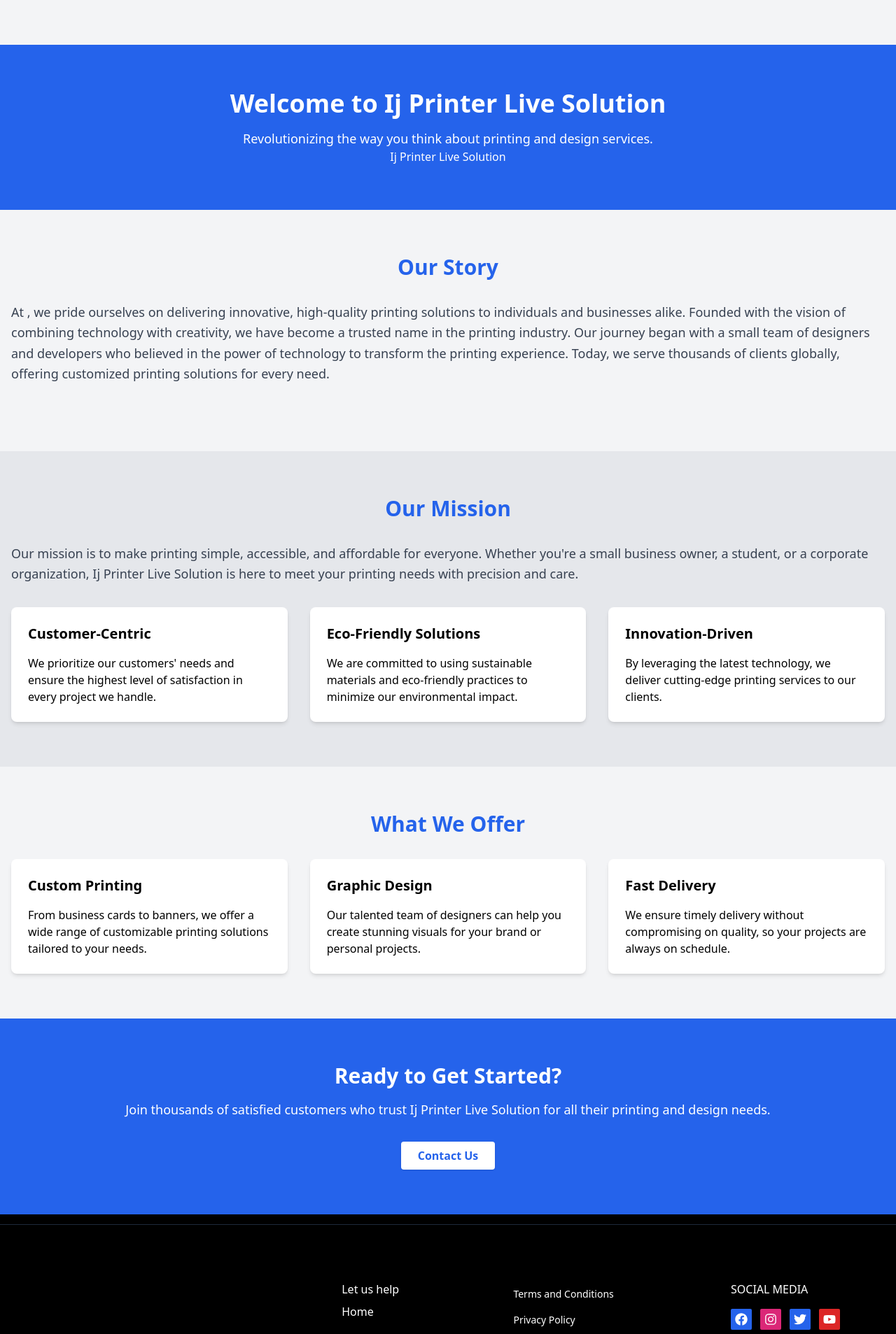
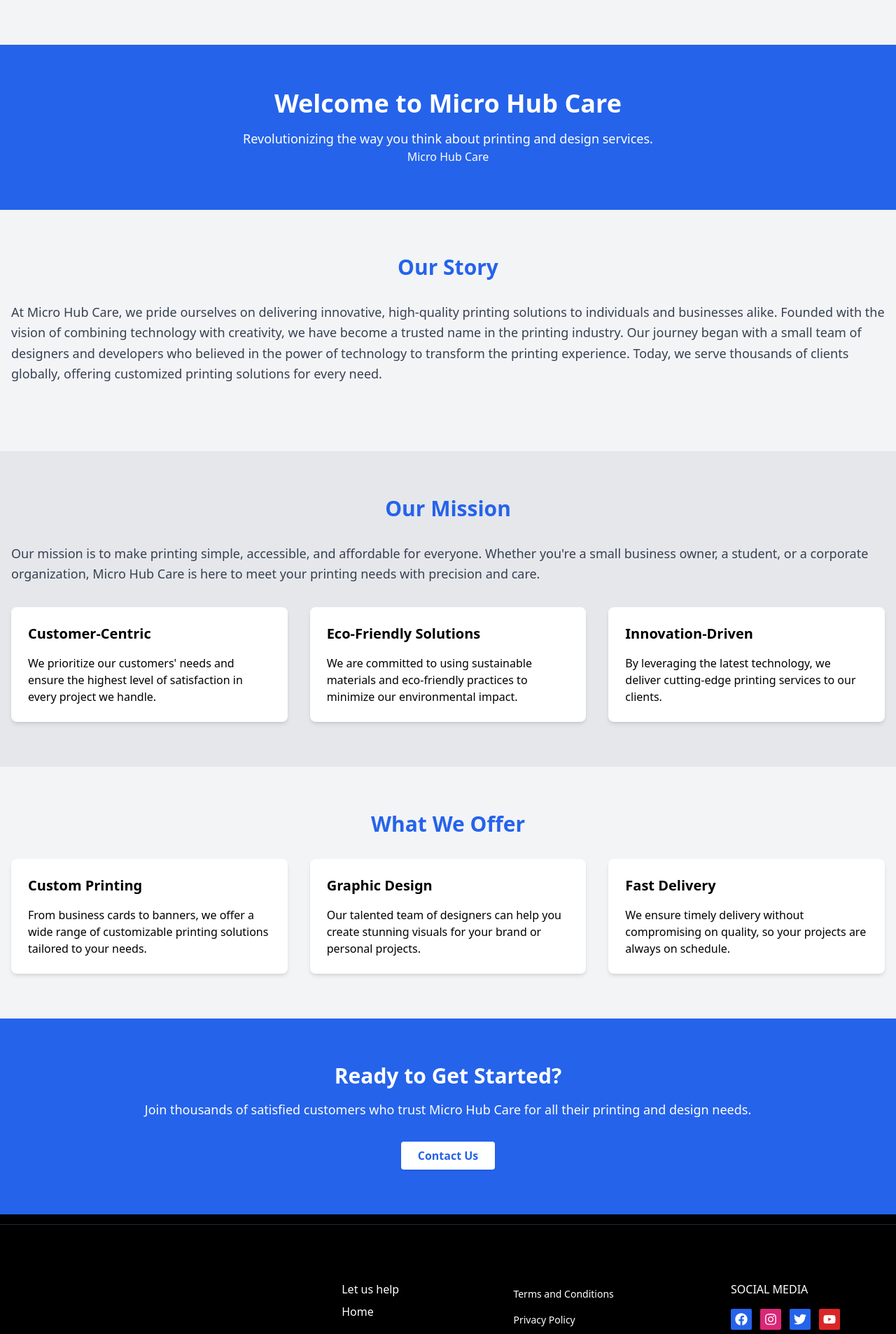
Before and after one commit to rafatparween/eztechprint, a Next.js app: page /about in a window 1280 px wide. Shown: the top 1907 px of the page at 70% size. Built offline with nearby package versions, Linux system fonts and the light colour scheme.

Commit message:
Update page.js

```diff
--- a/app/about/page.js
+++ b/app/about/page.js
@@ -6,10 +6,10 @@ export default function About() {
       {/* Hero Section */}
       <header className="bg-blue-600 text-white py-16  ">
         <div className="container mx-auto px-4 text-center">
-          <h1 className="text-4xl font-bold mb-4 text-white">Welcome to Ij Printer Live Solution</h1>
+          <h1 className="text-4xl font-bold mb-4 text-white">Welcome to Micro Hub Care</h1>
           <p className="text-lg">
             Revolutionizing the way you think about printing and design services.
-          </p> Ij Printer Live Solution
+          </p> Micro Hub Care
         </div>
       </header>
 
@@ -18,7 +18,7 @@ export default function About() {
         <div className="container mx-auto px-4">
           <h2 className="text-3xl font-bold text-center mb-8 text-[#2563EB]">Our Story</h2>
           <p className="text-lg leading-relaxed text-gray-700 mb-8">
-            At , we pride ourselves on delivering innovative, high-quality printing solutions to individuals and businesses alike.
+            At Micro Hub Care, we pride ourselves on delivering innovative, high-quality printing solutions to individuals and businesses alike.
             Founded with the vision of combining technology with creativity, we have become a trusted name in the printing industry. Our journey began with a
             small team of designers and developers who believed in the power of technology to transform the printing experience. Today, we serve thousands of
             clients globally, offering customized printing solutions for every need.
@@ -32,7 +32,7 @@ export default function About() {
           <h2 className="text-3xl font-bold text-center mb-8 text-[#2563EB]">Our Mission</h2>
           <p className="text-lg leading-relaxed text-gray-700 mb-8">
             Our mission is to make printing simple, accessible, and affordable for everyone.
-            Whether you're a small business owner, a student, or a corporate organization, Ij Printer Live Solution
+            Whether you're a small business owner, a student, or a corporate organization, Micro Hub Care
              is here to meet your printing needs with precision and care.
           </p>
           <div className="grid grid-cols-1 md:grid-cols-3 gap-8">
@@ -84,7 +84,7 @@ export default function About() {
         <div className="container mx-auto px-4 text-center">
           <h2 className="text-3xl font-bold mb-4">Ready to Get Started?</h2>
           <p className="text-lg mb-8">
-            Join thousands of satisfied customers who trust Ij Printer Live Solution for all their printing and design needs.
+            Join thousands of satisfied customers who trust Micro Hub Care for all their printing and design needs.
           </p>
           <button className="bg-white text-blue-600 font-semibold py-2 px-6 rounded shadow hover:bg-gray-100">
             Contact Us
```
